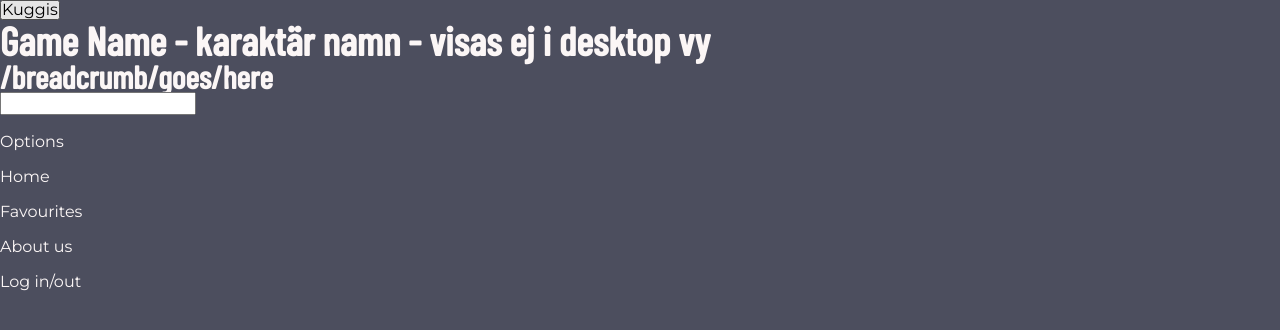
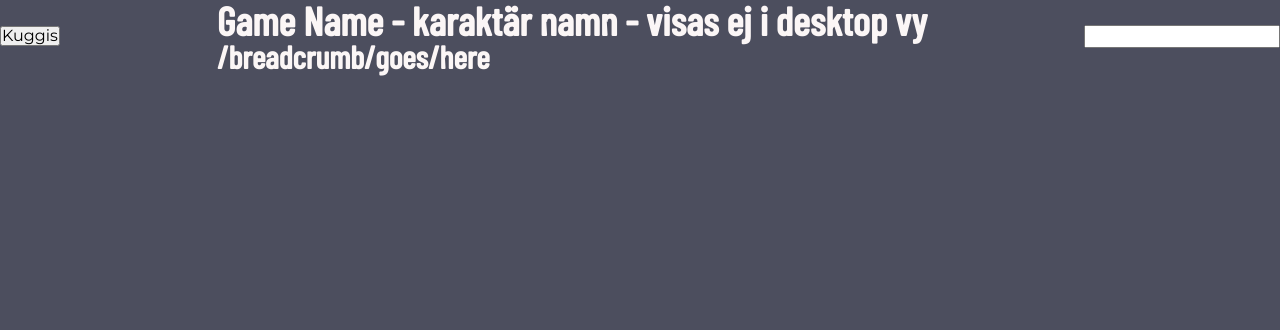
Before and after one commit to KarlEmilArvid/ComboVault, a React (Vite) app: page / in a window 1280 px wide. Shown: the top 330 px of the page. Built offline with nearby package versions, Linux system fonts and the light colour scheme.

Commit message:
Header layout
Co-Authored-By: Emil Arvidsson <92728538+KarlEmilArvid@users.noreply.github.com>

```diff
--- a/src/components/header/Header.tsx
+++ b/src/components/header/Header.tsx
@@ -10,7 +10,7 @@ const Header = () => {
                 <h2>/breadcrumb/goes/here</h2>
             </section>
             <Search />
-            <nav className='header-overlay'>
+            <nav className='header_overlay'>
                 <ul>
                     <li>
                         <img src="" alt="" />
--- a/src/components/header/header.scss
+++ b/src/components/header/header.scss
@@ -0,0 +1,10 @@
+@import '../../scss/layout.scss';
+
+header {
+    @include flex($justify: space-between);
+
+    .header_overlay {
+        display: none;
+    }
+
+}
```
